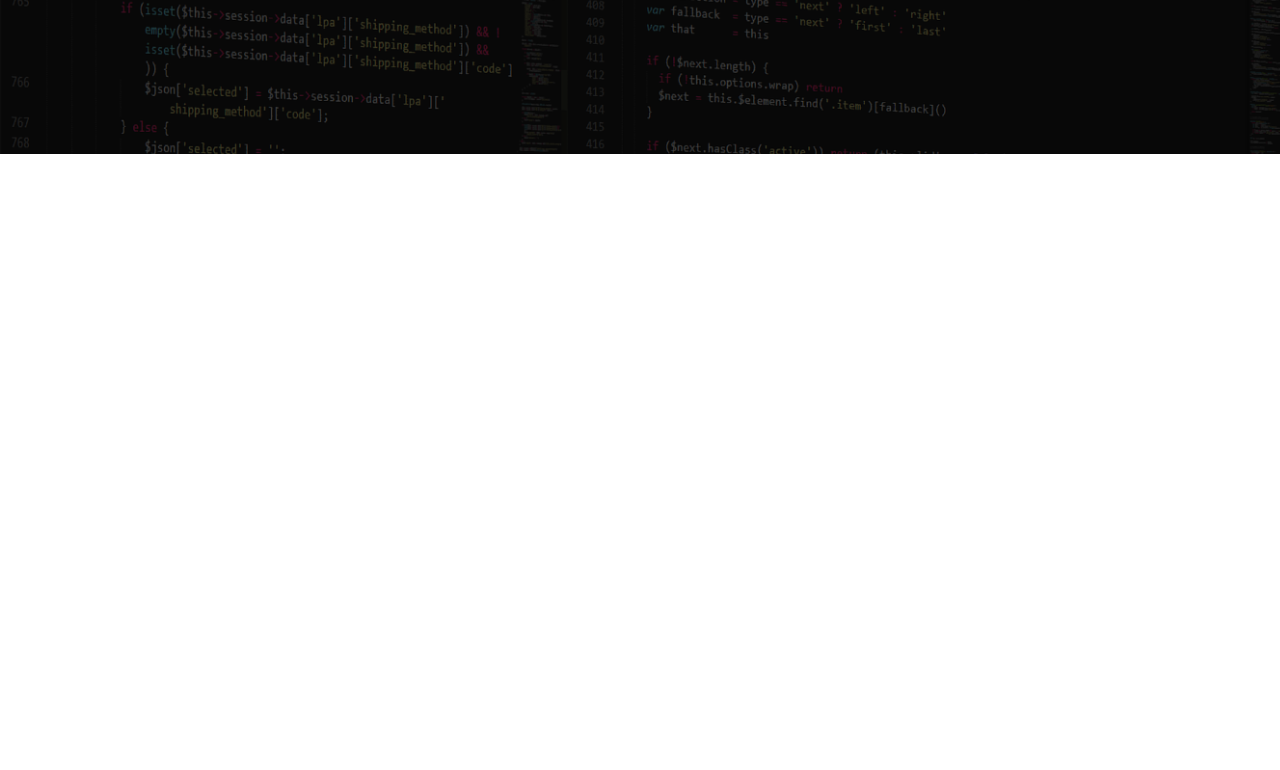
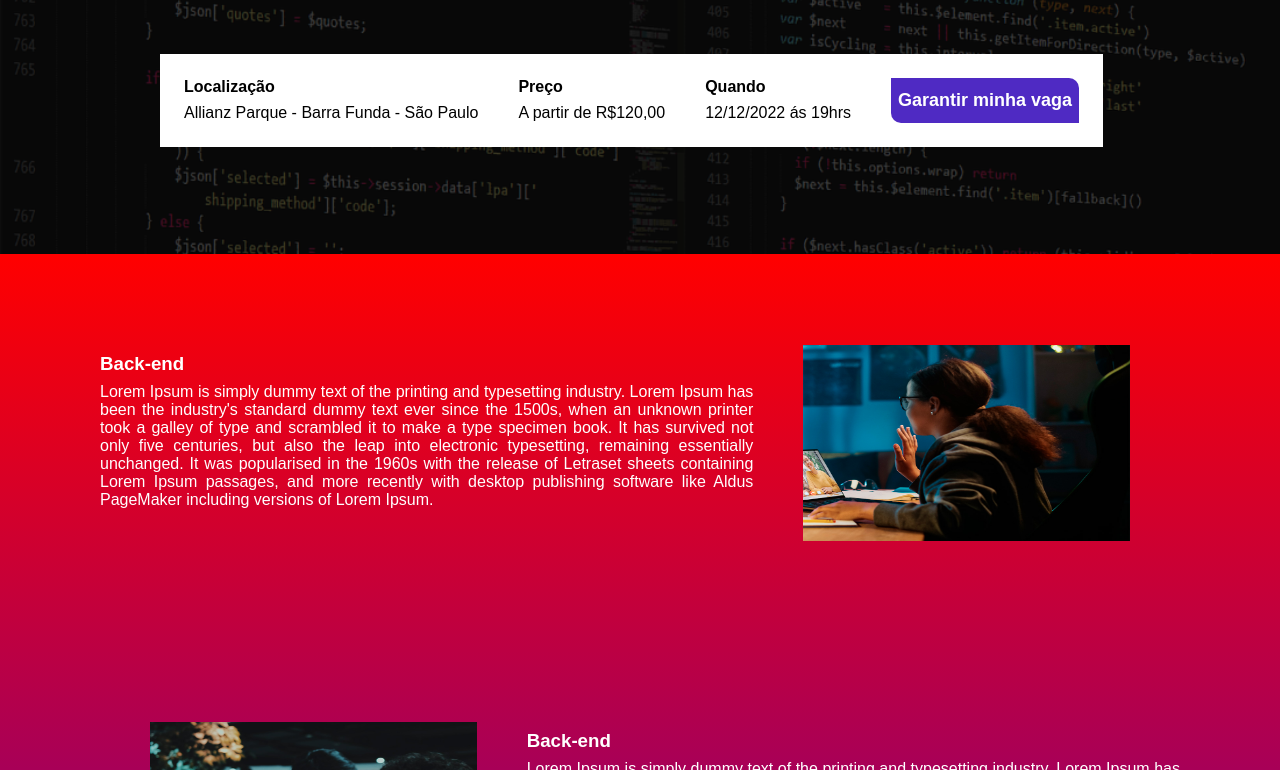
Before and after one commit to danilosazevedo/Ebac_talks, a website built with Parcel: page src/index.html in a window 1280 px wide. Shown: the part 330-1100 px from the top of the page. Before the commit the page ends 800 px from the top, so only its background shows below. Built offline with nearby package versions, Linux system fonts and the light colour scheme.

Commit message:
criando a data do evento

```diff
--- a/package.json
+++ b/package.json
@@ -2,9 +2,9 @@
   "name": "evento",
   "version": "1.0.0",
   "description": "",
-  "main": "index.js",
   "scripts": {
     "dev": "parcel src/index.html src/styles/main.scss src/scripts/main.js",
+    "build": "parcel build src/index.html",
     "test": "echo \"Error: no test specified\" && exit 1"
   },
   "keywords": [],
--- a/src/index.html
+++ b/src/index.html
@@ -7,16 +7,69 @@
     <meta name="viewport" content="width=device-width, initial-scale=1.0">
     <title>Document</title>
     <link rel="stylesheet" href="/src/styles/main.scss">
+    <link href="https://unpkg.com/aos@2.3.1/dist/aos.css" rel="stylesheet">
+
 </head>
 
 <body>
     <div class="hero">
         <div class="container">
             <img class="hero__logo" src="./images/ebac_logo.svg" alt="">
-            <p class="hero__text">O maior evento de tecnologia começa em <span>10d 15h 10m e 8s</span></p>
+            <p class="hero__text">O maior evento de tecnologia começa em <span id="contador"></span></p>
+            <div class="infos-bar">
+                <ul class="infos-bar__info">
+                    <li class="infos-bar__info__item">
+                        <b>Localização</b>
+                        Allianz Parque - Barra Funda - São Paulo
+                    </li>
+                    <li class="infos-bar__info__item">
+                        <b>Preço</b>
+                        A partir de R$120,00
+                    </li>
+                    <li class="infos-bar__info__item">
+                        <b>Quando</b>
+                        12/12/2022 ás 19hrs
+                    </li>
+                    <button>Garantir minha vaga</button>
+                </ul>
+            </div>
         </div>
     </div>
-
+    <section class="content">
+        <div data-aos="fade-up-right" class="content__item">
+            <div class="content__item__text">
+                <h3>Back-end</h3>
+                <p>Lorem Ipsum is simply dummy text of the printing and typesetting industry. Lorem Ipsum has been the industry's standard dummy text ever since the 1500s, when an unknown printer took a galley of type and scrambled it to make a type specimen book. It has survived not only five centuries, but also the leap into electronic typesetting, remaining essentially unchanged. It was popularised in the 1960s with the release of Letraset sheets containing Lorem Ipsum passages, and more recently with desktop publishing software like Aldus PageMaker including versions of Lorem Ipsum.
+                </p>
+            </div>
+            <img src="./images/backend.png" alt="">
+        </div>
+        <div data-aos="fade-up-right" class="content__item">
+            <img src="./images/data.png" alt="">
+            <div class="content__item__text">
+                <h3>Back-end</h3>
+                <p>Lorem Ipsum is simply dummy text of the printing and typesetting industry. Lorem Ipsum has been the industry's standard dummy text ever since the 1500s, when an unknown printer took a galley of type and scrambled it to make a type specimen book. It has survived not only five centuries, but also the leap into electronic typesetting, remaining essentially unchanged. It was popularised in the 1960s with the release of Letraset sheets containing Lorem Ipsum passages, and more recently with desktop publishing software like Aldus PageMaker including versions of Lorem Ipsum.
+                </p>
+            </div>
+        </div>
+        <div data-aos="fade-up-right" class="content__item">
+            <div class="content__item__text">
+                <h3>Back-end</h3>
+                <p>Lorem Ipsum is simply dummy text of the printing and typesetting industry. Lorem Ipsum has been the industry's standard dummy text ever since the 1500s, when an unknown printer took a galley of type and scrambled it to make a type specimen book. It has survived not only five centuries, but also the leap into electronic typesetting, remaining essentially unchanged. It was popularised in the 1960s with the release of Letraset sheets containing Lorem Ipsum passages, and more recently with desktop publishing software like Aldus PageMaker including versions of Lorem Ipsum.
+                </p>
+            </div>
+            <img src="./images/frontend.png" alt="">
+        </div>
+        <div data-aos="fade-up-right" class="content__item">
+            <img src="./images/ui-ux.png" alt="">
+            <div class="content__item__text">
+                <h3>Back-end</h3>
+                <p>Lorem Ipsum is simply dummy text of the printing and typesetting industry. Lorem Ipsum has been the industry's standard dummy text ever since the 1500s, when an unknown printer took a galley of type and scrambled it to make a type specimen book. It has survived not only five centuries, but also the leap into electronic typesetting, remaining essentially unchanged. It was popularised in the 1960s with the release of Letraset sheets containing Lorem Ipsum passages, and more recently with desktop publishing software like Aldus PageMaker including versions of Lorem Ipsum.
+                </p>
+            </div>
+        </div>
+    </section>
+    <script src="https://unpkg.com/aos@2.3.1/dist/aos.js"></script>
     <script src="/src/scripts/main.js"></script>
 </body>
 
--- a/src/scripts/main.js
+++ b/src/scripts/main.js
@@ -1 +1,28 @@
-console.log("Ola Mundo")
+AOS.init();
+
+const dataDoEvento = new Date("Dec 12, 2023 19:00:00");
+const timeStampDoEvento = dataDoEvento.getTime();
+
+const contaAsHoras = setInterval(function(){
+    const agora = new Date();
+    const timeStampAtual = agora.getTime();
+
+    const distanciaAteOEvento = timeStampDoEvento - timeStampAtual;
+
+    const diasAteOAteOEvento = Math.floor(distanciaAteOEvento / (1000 * 60 * 60 * 24));
+    const horasAteoEvento = Math.floor((distanciaAteOEvento % (1000 * 60 * 60 * 24)) / (1000 * 60 * 60));
+    const minutosAteOEvento = Math.floor((distanciaAteOEvento % (1000 * 60*  60)) / (1000 * 60));
+    const segundosAteOEvento = Math.floor((distanciaAteOEvento % (1000 * 60)) / 1000);
+
+    console.log(diasAteOAteOEvento);
+    console.log(horasAteoEvento);
+    console.log(minutosAteOEvento);
+    console.log(segundosAteOEvento);
+
+    document.getElementById('contador').innerHTML = `${diasAteOAteOEvento}d ${horasAteoEvento}h ${minutosAteOEvento}m ${segundosAteOEvento}s`
+
+    if(distanciaAteOEvento < 0) {
+        clearInterval(contaAsHoras);
+        document.getElementById('contador').innerHTML = 'Aguarde a Nova Data'
+    }
+},1000);
--- /dev/null
+++ b/src/styles/_event.scss
@@ -0,0 +1,35 @@
+.content {
+    background-image: linear-gradient(red,blue);
+
+    &__item {
+        display: flex;
+        align-items: center;
+        height: 377px;
+        margin: 0 100px;
+
+        &__text{
+            color: #fff;
+            text-align: justify;
+            width: 800px;
+            height: 180px;
+
+            h3{
+                margin-bottom: 8px;
+            }
+        }
+    }
+
+    img {
+        margin:50px;
+        height: 196px;
+        width: 400px;
+    }
+
+    @media (max-width:640px){
+            display: block;
+
+        &__img{
+            width: 100%;
+        }
+    }
+}
--- a/src/styles/_hero.scss
+++ b/src/styles/_hero.scss
@@ -1,20 +1,20 @@
 .hero {
     padding-top: 64px;
-    padding-bottom: 100px;
+    padding-bottom: 200px;
     background-image: url(/src/images/fundo.png);
     background-repeat: no-repeat;
     background-size: cover;
     text-align: center;
     position: relative;
 
-    .container{
+    .container {
         position: relative;
     }
 
     &::before {
         background-color: #000;
         position: absolute;
-        top:0;
+        top: 0;
         left: 0;
         width: 100%;
         height: 100%;
@@ -38,6 +38,8 @@
     }
 
     @media (max-width:640px) {
+        padding-bottom: 400px;
+
         &__logo {
             height: 40px;
         }
--- /dev/null
+++ b/src/styles/components/_buttons.scss
@@ -0,0 +1,17 @@
+button {
+    background-color: #4F2AC3;
+    width: 188px;
+    height: 45px;
+    font-weight: 700;
+    font-size: 18px;
+    line-height: 21px;
+    color:#fff;
+    cursor: pointer;
+    border: none;
+    white-space: nowrap;
+    border-radius: 0px 10px 0px;
+
+    &:hover{
+        background-image: linear-gradient(rgb(243, 99, 99), rgb(108, 108, 214));
+    }
+}
--- /dev/null
+++ b/src/styles/components/_infosbar.scss
@@ -0,0 +1,54 @@
+.infos-bar {
+    display: flex;
+    background-color: #fff;
+    width: auto;
+    height: auto;
+    align-items: center;
+    position: absolute;
+
+
+    &__info {
+        margin: 24px;
+        text-align: start;
+        display: flex;
+        list-style: none;
+        gap: 40px;
+
+        b {
+            display: block;
+            margin-bottom: 8px;
+        }
+    }
+
+    @media (max-width:640px) {
+        display: block;
+
+        .infos-bar {
+            &__info {
+                display: block;
+
+                &__item {
+                    margin-bottom: 24px;
+                }
+
+                button {
+                    width: 100%;
+                }
+            }
+        }
+    }
+
+    @media (max-width:1024px) {
+        display: flex;
+        align-items: center;
+
+
+        &__info {
+            gap: 15px;
+        }
+        button {
+            width: 50%;
+        }
+
+    }
+}
--- a/src/styles/main.scss
+++ b/src/styles/main.scss
@@ -1,4 +1,7 @@
 @use '_hero';
+@use '/src/styles/components/_infosbar';
+@use '/src/styles/components/_buttons';
+@use '_event.scss';
 
 * {
     margin: 0;
```
